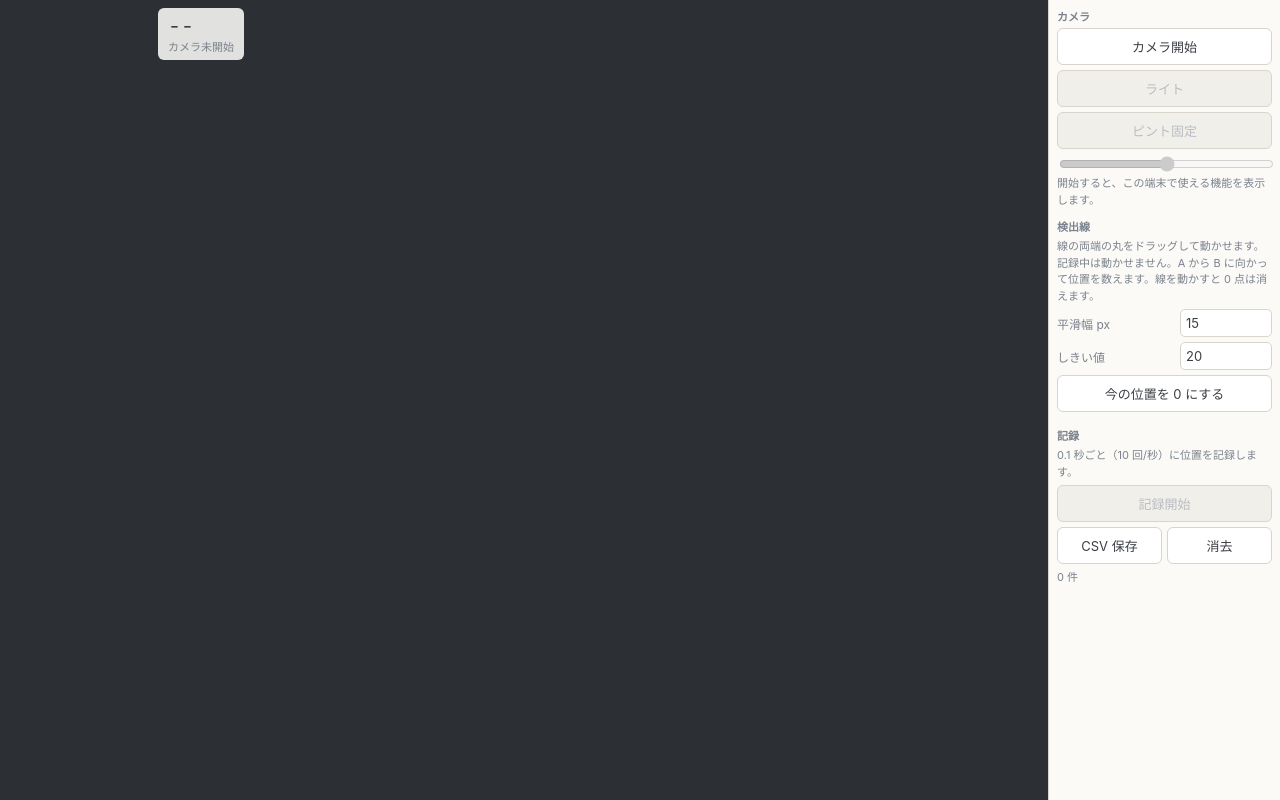
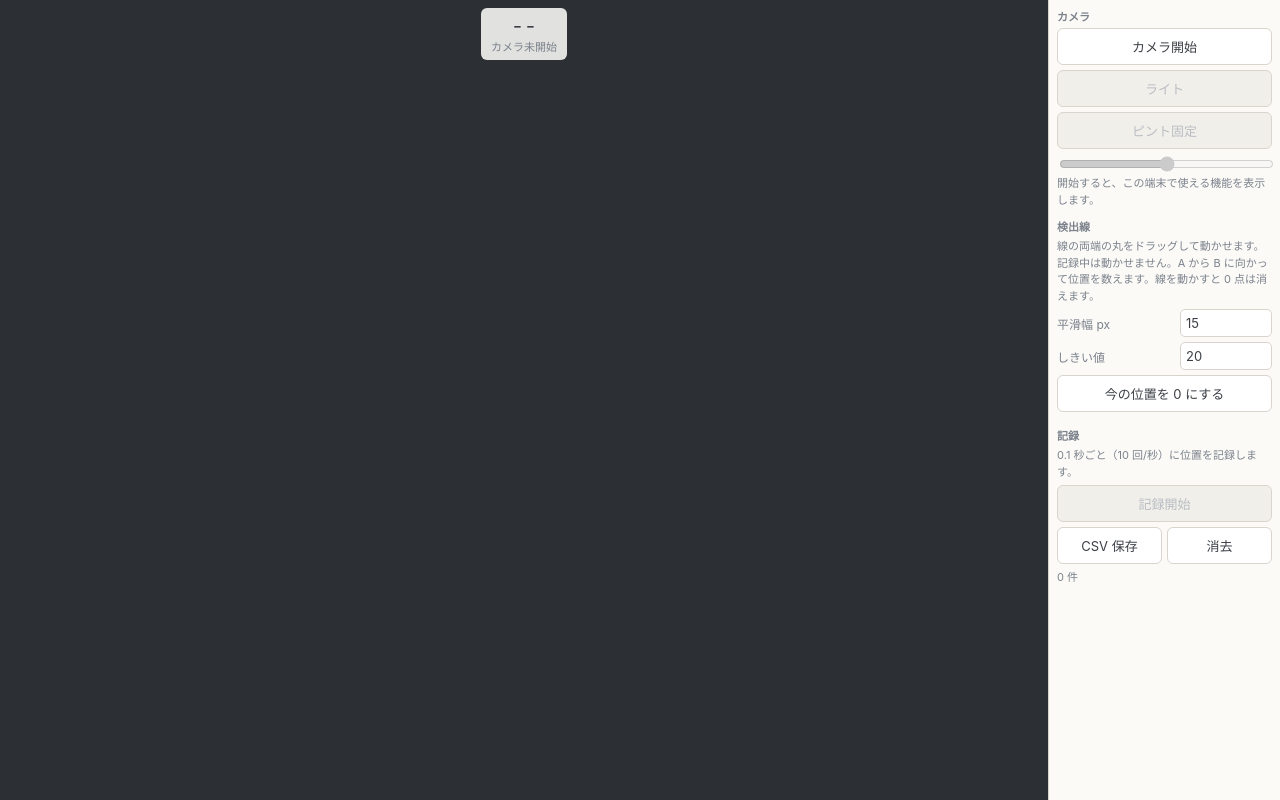
Before and after one commit to kmhumd/net-edge-camera, a plain HTML site: page index.html in a window 1280 px wide. Drawn offline with Linux system fonts and the light colour scheme.

Commit message:
Center the position readout above the video
Co-Authored-By: Claude Fable 5.1 <noreply@anthropic.com>

```diff
--- a/index.html
+++ b/index.html
@@ -19,7 +19,7 @@
   #ov { position:absolute; inset:0; width:100%; height:100%; }
   #prof { position:absolute; left:var(--gw); right:0; bottom:0; height:22%; pointer-events:none; }
   #graph { position:absolute; left:0; top:0; bottom:0; width:var(--gw); pointer-events:none; display:none; }
-  #read { position:absolute; left:calc(var(--gw) + 8px); top:8px; background:rgba(251,250,247,.88); border-radius:6px;
+  #read { position:absolute; left:50%; transform:translateX(-50%); top:8px; text-align:center; white-space:nowrap; background:rgba(251,250,247,.88); border-radius:6px;
     padding:6px 10px; font-size:20px; font-variant-numeric:tabular-nums; pointer-events:none; }
   #read small { display:block; font-size:11px; color:var(--sub); }
   #side { width:232px; background:var(--panel); border-left:1px solid var(--line); overflow-y:auto; padding:8px; }
```
